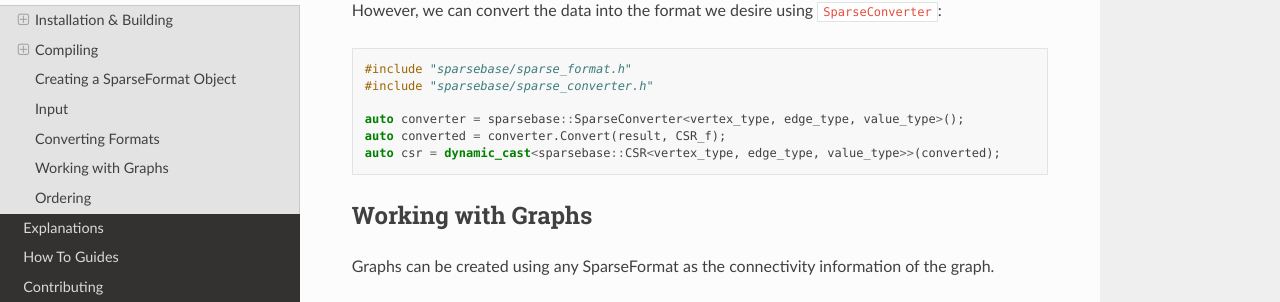
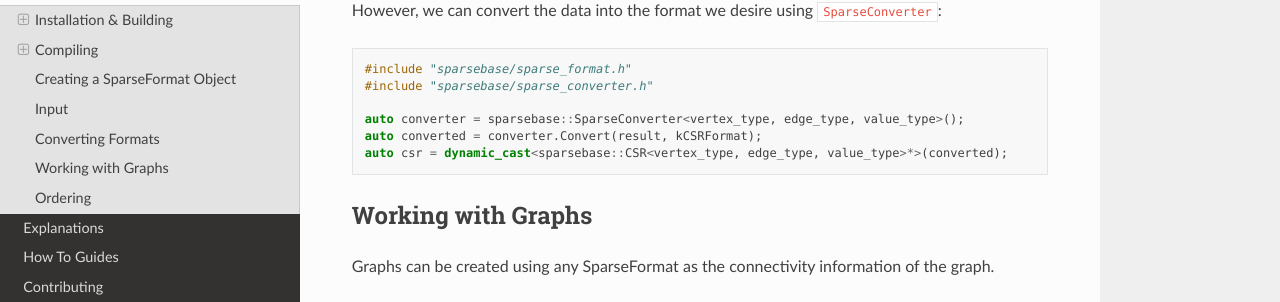
Before and after one commit to sparcityeu/SparseBase, a Sphinx documentation site: the page built from docs/pages/getting_started.md, in a window 1280 px wide and 900 px high, scrolled down 4041 px. Shown: the part 131-433 px from the top of the window. Built offline with Sphinx 7.4.7 and the Read the Docs theme 2.0.0, drawn with Linux system fonts in a browser that asks for light colours; pages that are not in the unit, such as notebooks, are missing from menus.

Commit message:
Fixed docs: CSR_f-> kCSRFormat and added file name to how-to add reorder. Fixed a big in converter with types. Included tuple in converter header.

````diff
--- a/docs/pages/getting_started.md
+++ b/docs/pages/getting_started.md
@@ -161,8 +161,8 @@ However, we can convert the data into the format we desire using ``SparseConvert
 #include "sparsebase/sparse_converter.h"
 
 auto converter = sparsebase::SparseConverter<vertex_type, edge_type, value_type>();
-auto converted = converter.Convert(result, CSR_f);
-auto csr = dynamic_cast<sparsebase::CSR<vertex_type, edge_type, value_type>>(converted);
+auto converted = converter.Convert(result, kCSRFormat);
+auto csr = dynamic_cast<sparsebase::CSR<vertex_type, edge_type, value_type>*>(converted);
 ```
 
 ## Working with Graphs
````
Also changed, not shown: docs/pages/how_to_guides/how_add_reordering.md (+1 -1 lines), 2 other files.
